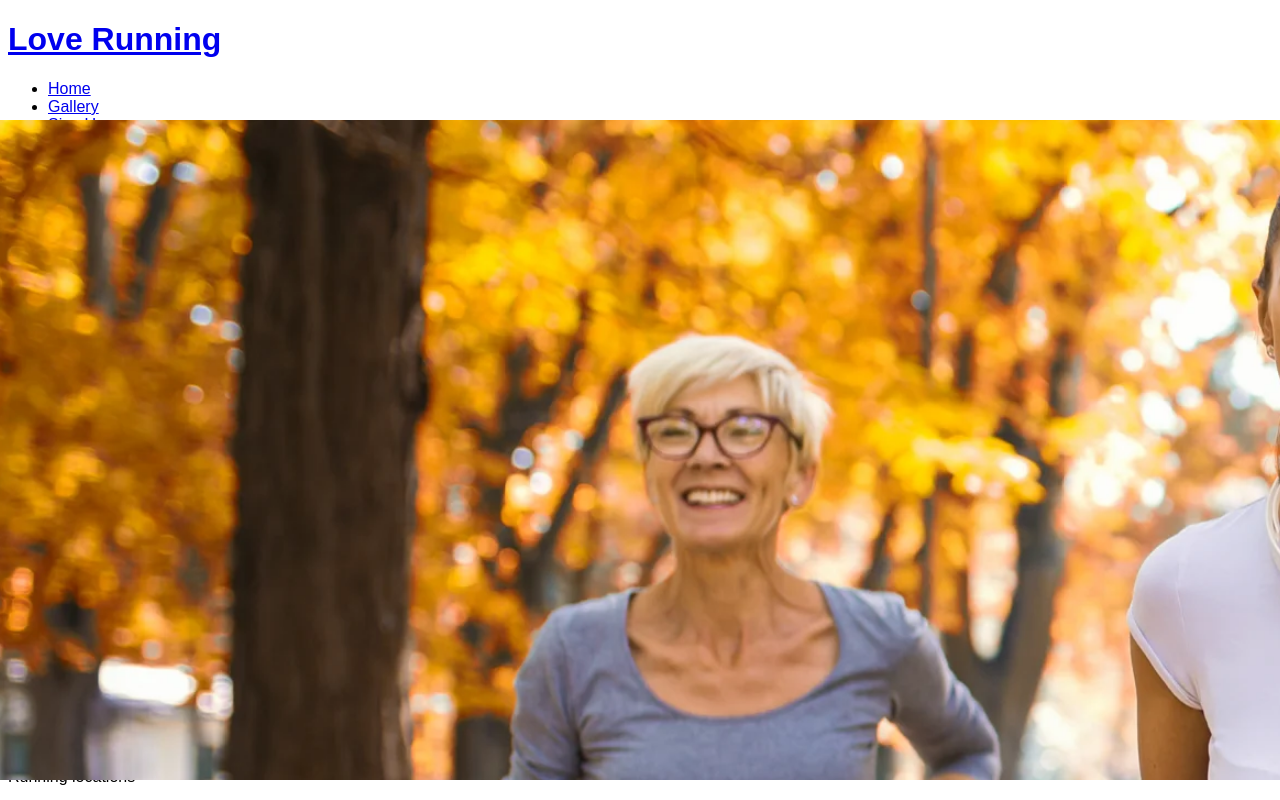
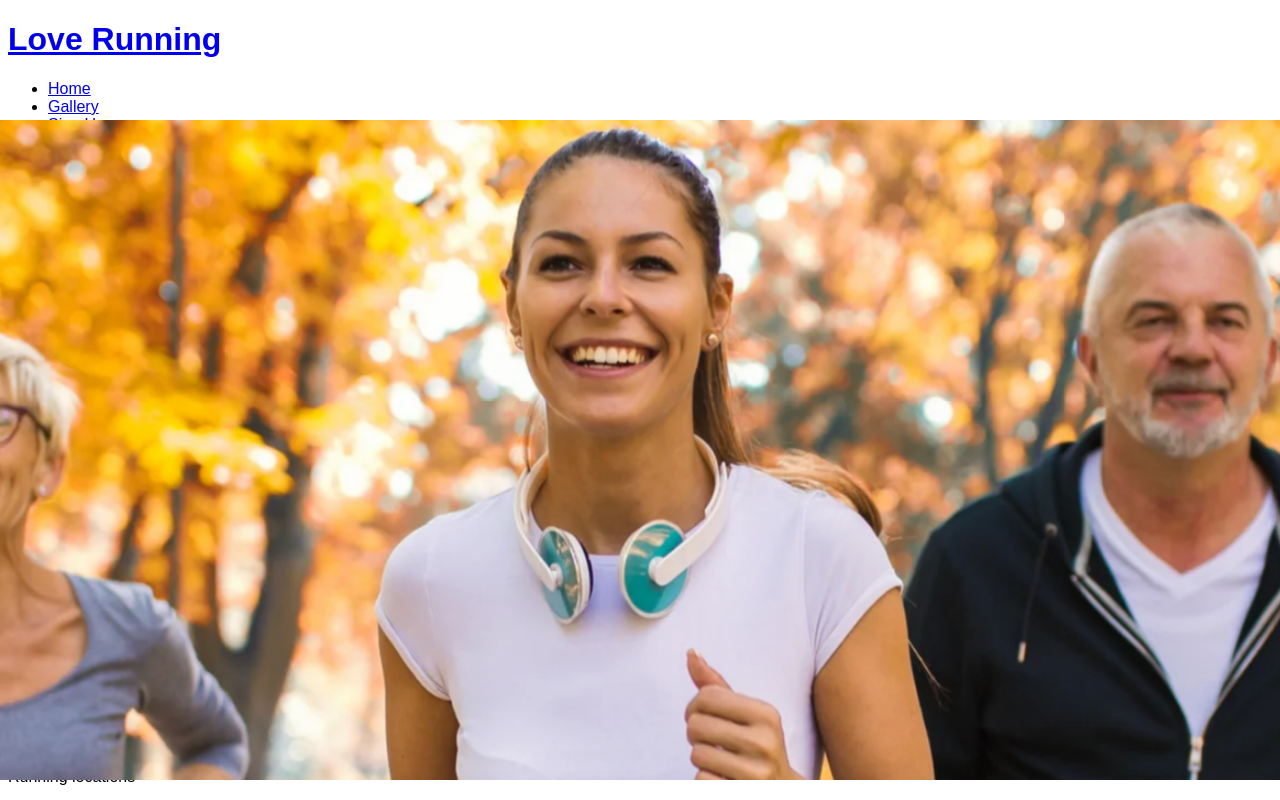
Before and after one commit to BrrunaRibeiro/OnePointZero, a plain HTML site: page index.html in a window 1280 px wide. Shown: the top 800 px of the page. Drawn offline with Linux system fonts and the light colour scheme.

Commit message:
fixing background image position

```diff
--- a/assets/css/style.css
+++ b/assets/css/style.css
@@ -7,7 +7,7 @@ body {
 #hero-image {
     height: 600px;
     width: 100%;
-    background: url(../images/hero-image.webp);
+    background: url(../images/hero-image.webp) no-repeat center center;
 
     animation-name: hero-zoom;
     animation-duration: 5s;
```
Also changed, not shown: index.html (+1 -2 lines).
